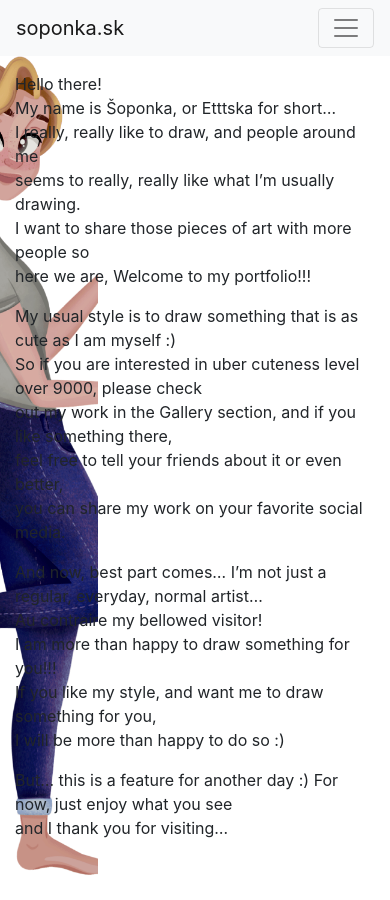
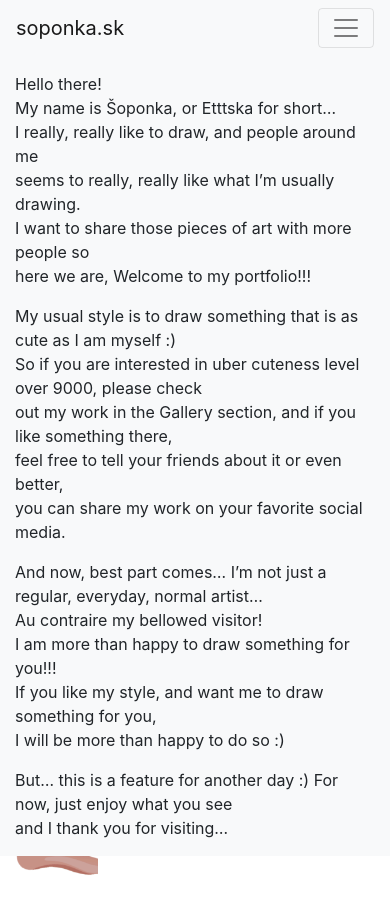
Before and after one commit to PetkoNosal/petkonosal.github.io, a Jekyll site: the page built from pages/index.md, in a window 390 px wide. Built offline with Jekyll 4.4.1, drawn with Linux system fonts in a browser that asks for light colours; our own code applies the rules of GitHub Pages for plain Markdown files.

Commit message:
Set background color for main content
Signed-off-by: Tomas Slusny <slusnucky@gmail.com>

```diff
--- a/assets/stylesheets/site.scss
+++ b/assets/stylesheets/site.scss
@@ -3,3 +3,11 @@
 
 @import "bootstrap/bootstrap";
 @import "main";
+
+.col-sm-9 {
+  background: #f8f9fa !important;
+}
+
+html, body, .col-sm-9 {
+  min-height: 100%;
+}
```
